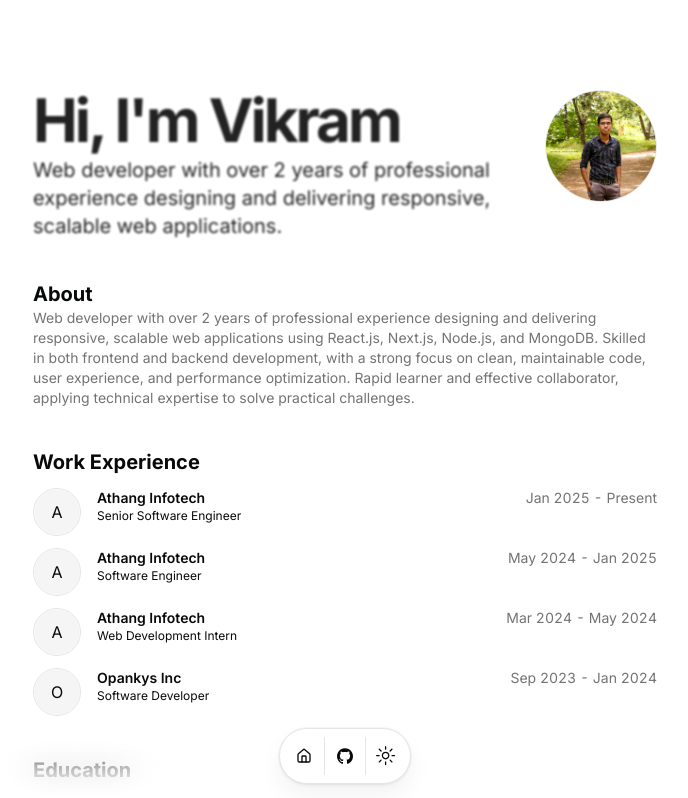
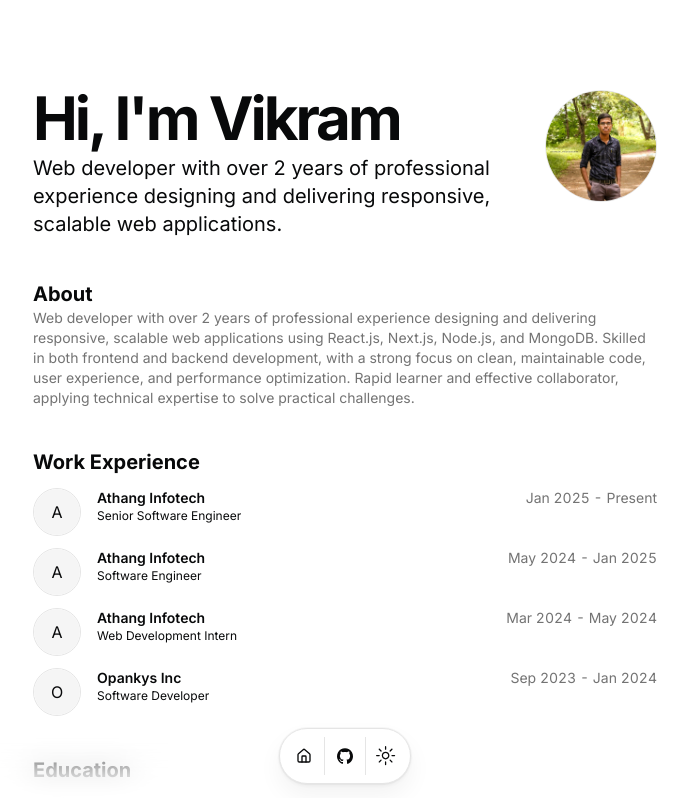
Before and after one commit to vikramsamak/portfolio, a Next.js app: page / in a window 1280 px wide. Shown: the top 798 px of the page, without its empty margins (295-983 px from the left). Built offline with nearby package versions, Linux system fonts and the light colour scheme.

Commit message:
chore: remove infinite repeat from transition properties in BlurFadeText component

```diff
--- a/src/components/magicui/blur-fade-text.tsx
+++ b/src/components/magicui/blur-fade-text.tsx
@@ -45,8 +45,6 @@ const BlurFadeText = ({
               exit="hidden"
               variants={combinedVariants}
               transition={{
-                repeat: Infinity,
-                repeatType: "reverse",
                 delay: delay + i * characterDelay,
                 ease: "easeOut",
               }}
@@ -70,8 +68,6 @@ const BlurFadeText = ({
           exit="hidden"
           variants={combinedVariants}
           transition={{
-            repeat: Infinity,
-            repeatType: "reverse",
             delay,
             ease: "easeOut",
           }}
```
